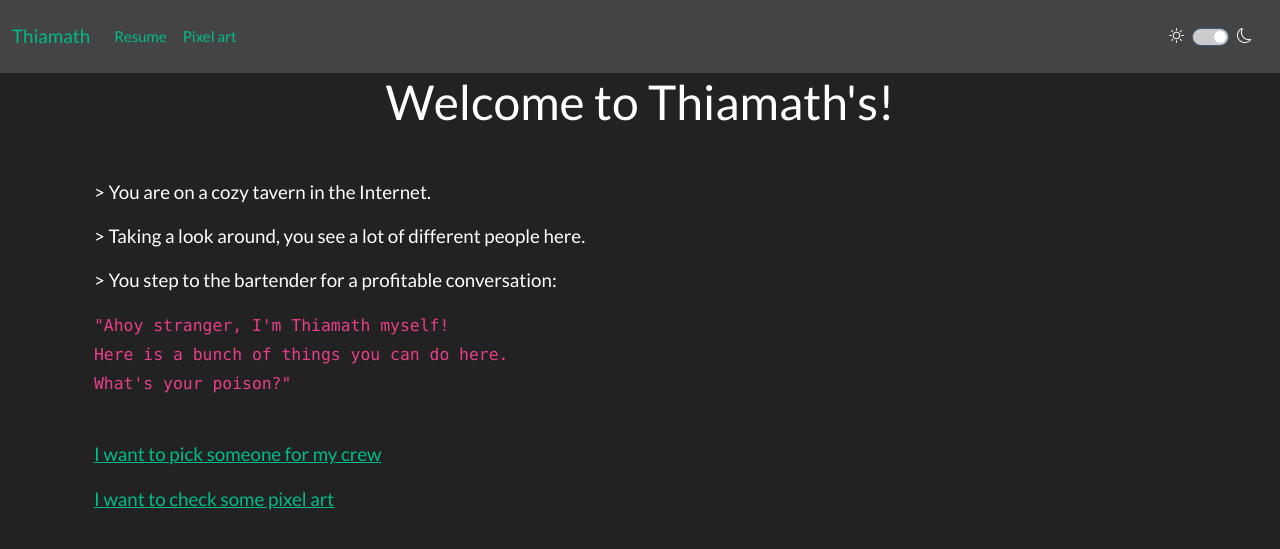
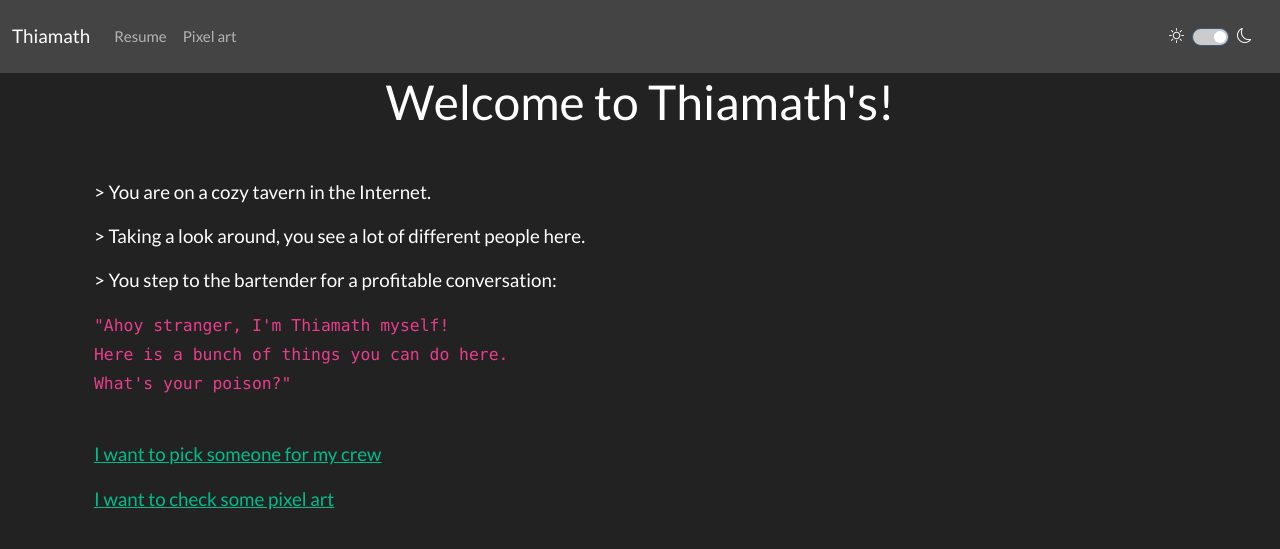
Before and after one commit to Thiamath/Thiamath.github.io, a Jekyll site: the page built from index.html, in a window 1280 px wide. Shown: the top 549 px of the page. Built offline with Jekyll 4.4.1, drawn with Linux system fonts in a browser that asks for light colours; nearby versions of some CDN libraries.

Commit message:
IncluFix Navbar toggle button.

```diff
--- a/_includes/bootstrap/navbar.html
+++ b/_includes/bootstrap/navbar.html
@@ -1,4 +1,4 @@
-<nav class="navbar navbar-expand-lg bg-adapted sticky-top">
+<nav id="main-nav-bar" class="navbar navbar-expand-lg bg-adapted sticky-top navbar-dark">
     <div class="container-fluid">
         <a class="navbar-brand" href="/">Thiamath</a>
         <button class="navbar-toggler" type="button" data-bs-toggle="collapse" data-bs-target="#navbarSupportedContent"
@@ -63,6 +63,9 @@
         let isDark = getCookie("dark")
         console.log("Dark cookie -> " + getCookie("dark"))
         mainStylesheet.href = mainStylesheet.href.replace(/light/gi, 'dark');
+        let navbar = document.getElementById("main-nav-bar");
+        navbar.classList.remove('navbar-light');
+        navbar.classList.add('navbar-dark');
     }
 
     function setLight() {
@@ -70,6 +73,9 @@
         let isDark = getCookie("dark")
         if (debug) console.log("Dark cookie -> " + getCookie("dark"))
         mainStylesheet.href = mainStylesheet.href.replace(/dark/gi, 'light');
+        let navbar = document.getElementById("main-nav-bar");
+        navbar.classList.remove('navbar-dark');
+        navbar.classList.add('navbar-light');
     }
 
     function toggleDark() {
```
